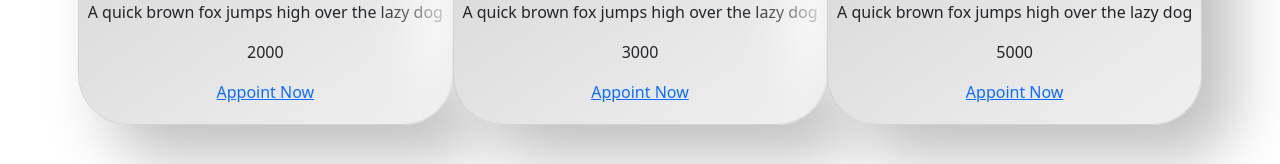
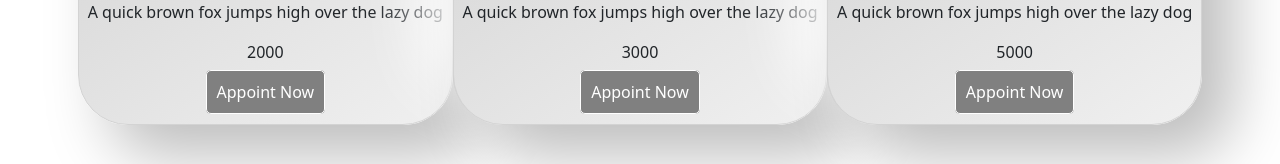
Before and after one commit to Shafak93/psycho-medicine, a React (Create React App) app: page /services in a window 1280 px wide. Shown: the part 484-648 px from the top of the page. Built offline with nearby package versions, Linux system fonts and the light colour scheme; no server answers.

Commit message:
checkout private route and redirected page setup

```diff
--- a/src/App.js
+++ b/src/App.js
@@ -8,6 +8,7 @@ import Banner from './Components/Banner/Banner';
 import Home from './Components/Home/Home';
 import Services from './Components/Services/Services';
 import Checkout from './Components/Checkout/Checkout';
+import Requireauth from './Components/RequireAuth/Requireauth/Requireauth';
 
 function App() {
   return (
@@ -19,7 +20,11 @@ function App() {
         <Route path='/signup' element={<Signup></Signup>}></Route>
         <Route path='/banner' element={<Banner></Banner>}></Route>
         <Route path='/services' element={<Services></Services>}></Route>
-        <Route path='/checkout' element={<Checkout></Checkout>}></Route>
+        <Route path='/checkout' element={
+          <Requireauth>
+            <Checkout></Checkout>
+          </Requireauth>
+        }></Route>
       </Routes>
     </div>
   );
--- a/src/Components/RequireAuth/Login/Login.js
+++ b/src/Components/RequireAuth/Login/Login.js
@@ -1,6 +1,7 @@
 import React, { useState } from 'react';
 import { Button, Form } from 'react-bootstrap';
 import { useSignInWithEmailAndPassword } from 'react-firebase-hooks/auth';
+import { useLocation, useNavigate } from 'react-router-dom';
 import auth from '../../../firebase.init';
 
 const Login = () => {
@@ -13,6 +14,9 @@ const Login = () => {
         password: "",
         general: "",
     })
+    const navigate = useNavigate();
+    const location = useLocation();
+    let from = location.state?.from?.pathname ||"/";
     const [signInWithEmail, user, loading, hookError] = useSignInWithEmailAndPassword(auth);
 
     if (loading) {
@@ -44,6 +48,11 @@ const Login = () => {
             setUserInput({ ...userInput, password: "" });
         }
     }
+    /*=======================Redirected page============== */
+    if(user){
+        navigate(from, {replace:true});
+    }
+    /*============Handle on submit button============== */
     const handleLogin = (e) => {
         e.preventDefault();
 
--- /dev/null
+++ b/src/Components/RequireAuth/Requireauth/Requireauth.js
@@ -0,0 +1,16 @@
+import React from 'react';
+import { useAuthState } from 'react-firebase-hooks/auth';
+import { Navigate, useLocation } from 'react-router-dom';
+import auth from '../../../firebase.init';
+
+const Requireauth = ({children}) => {
+    const [user, loading] = useAuthState(auth);
+    const location = useLocation();
+
+    if(!user){
+        return <Navigate to="/login" state={{from:location}} replace></Navigate>
+    }
+   return children
+};
+
+export default Requireauth;
--- a/src/Components/Service/Service.css
+++ b/src/Components/Service/Service.css
@@ -15,3 +15,16 @@
                 -31px -31px 63px #ffffff;
 
 }
+.appoint-btn{
+    text-decoration: none;
+    border: 1px solid white;
+    background-color: gray;
+    padding: 10px;
+    color: white;
+    border-radius: 5px;
+    transition: 0.5s;
+}
+.appoint-btn:hover{
+    background-color: lightgray;
+    color: white;
+}
```
